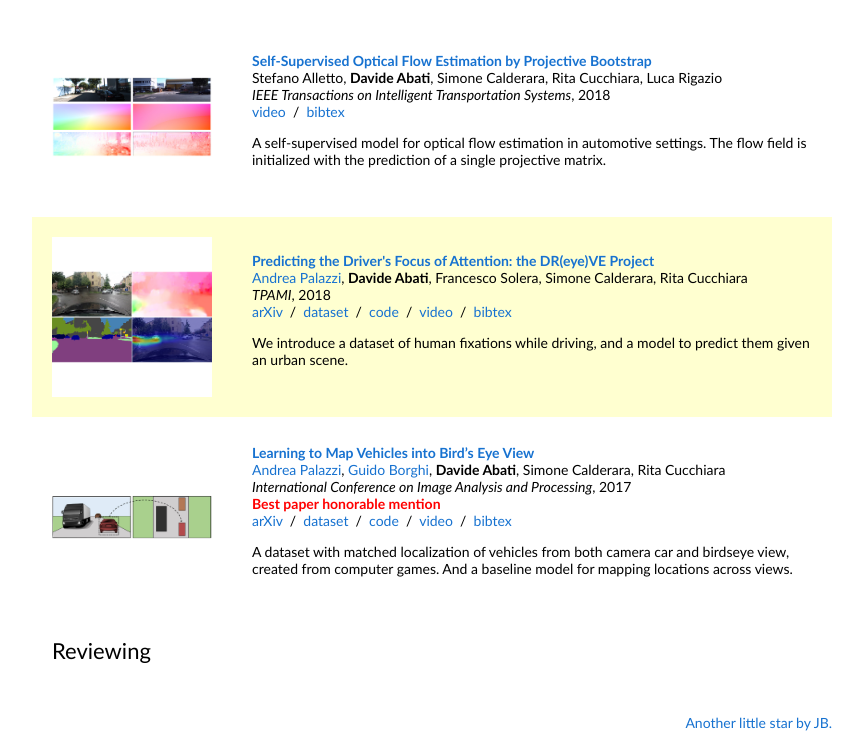
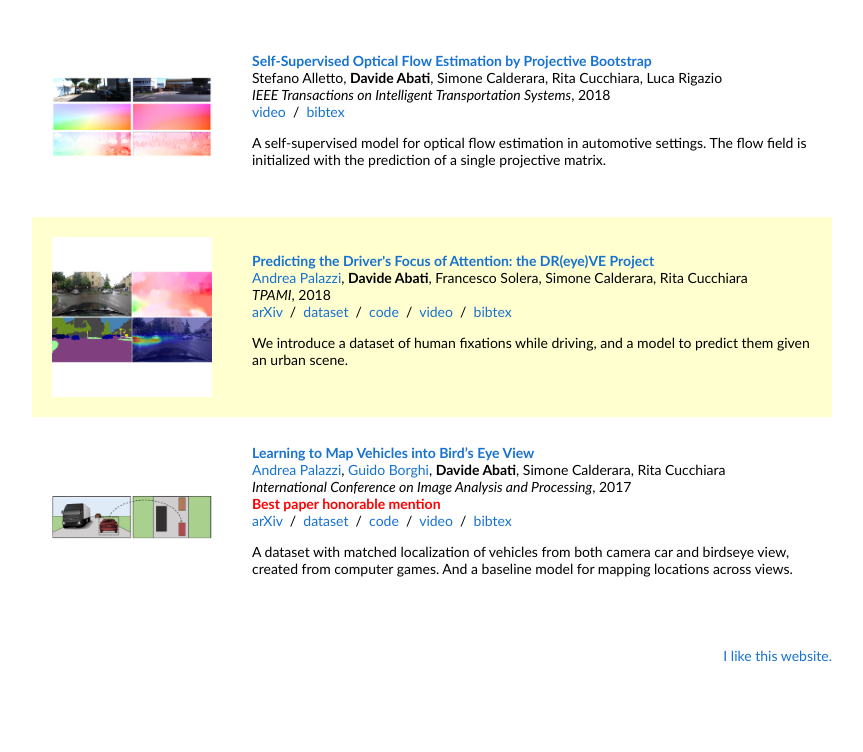
Before and after one commit to DavideA/DavideA.github.io, a plain HTML site: page index.html in a window 1280 px wide. Shown: the part 836-1588 px from the top of the page, without its empty margins (208-1071 px from the left). After the commit the page ends 1521 px from the top, so only its background shows below. Drawn offline with Linux system fonts and the light colour scheme.

Commit message:
Remove reviewing section and change JB label

```diff
--- a/index.html
+++ b/index.html
@@ -192,14 +192,6 @@
             </td>
           </tr>
         </tbody></table>
-
-        <table width="100%" align="center" border="0" cellspacing="0" cellpadding="20"><tbody>
-          <tr>
-            <td>
-              <heading>Reviewing</heading>
-            </td>
-          </tr>
-        </tbody></table>
         <table width="100%" align="center" border="0" cellpadding="20"><tbody>
 
         </tbody></table>
@@ -208,7 +200,7 @@
             <td style="padding:0px">
               <br>
               <p style="text-align:right;font-size:small;">
-                <a href="https://jonbarron.info/">Another little star by JB.</a>
+                <a href="https://jonbarron.info/">I like this website.</a>
               </p>
             </td>
           </tr>
```
